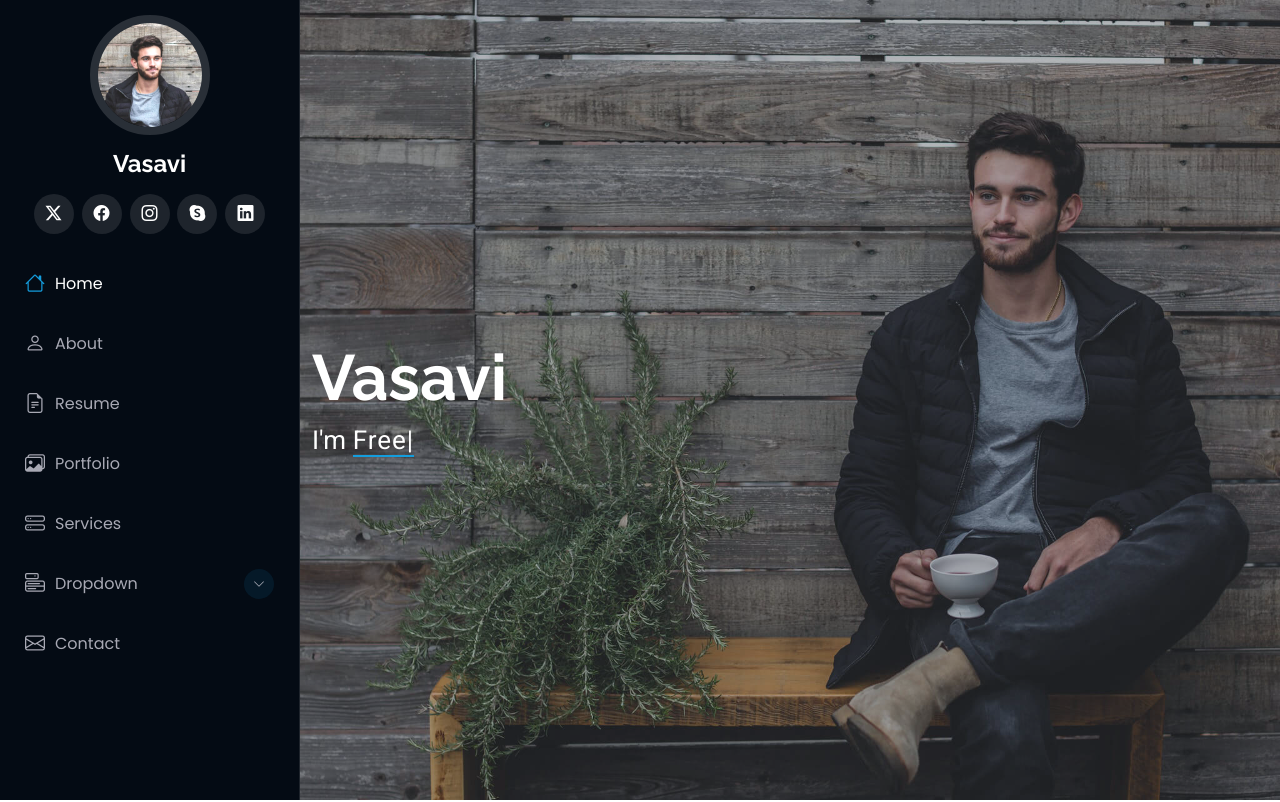
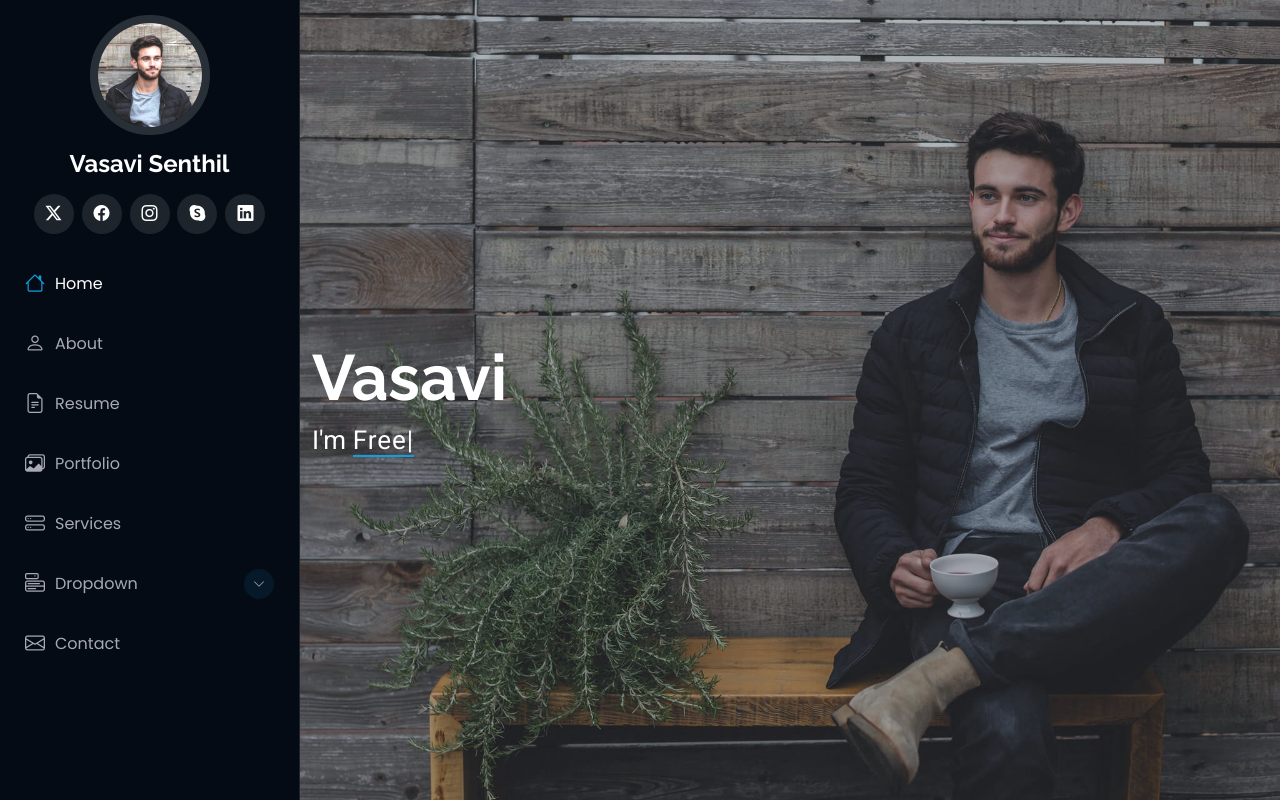
Before and after one commit to Vasavi-Senthil/portfolio_website_CICD, a plain HTML site: page index.html in a window 1280 px wide. Shown: the top 802 px of the page. Drawn offline with Linux system fonts and the light colour scheme.

Commit message:
Update index.html

```diff
--- a/index.html
+++ b/index.html
@@ -48,7 +48,7 @@
     <a href="index.html" class="logo d-flex align-items-center justify-content-center">
       <!-- Uncomment the line below if you also wish to use an image logo -->
       <!-- <img src="assets/img/logo.png" alt=""> -->
-      <h1 class="sitename">Vasavi</h1>
+      <h1 class="sitename">Vasavi Senthil</h1>
     </a>
 
     <div class="social-links text-center">
```
